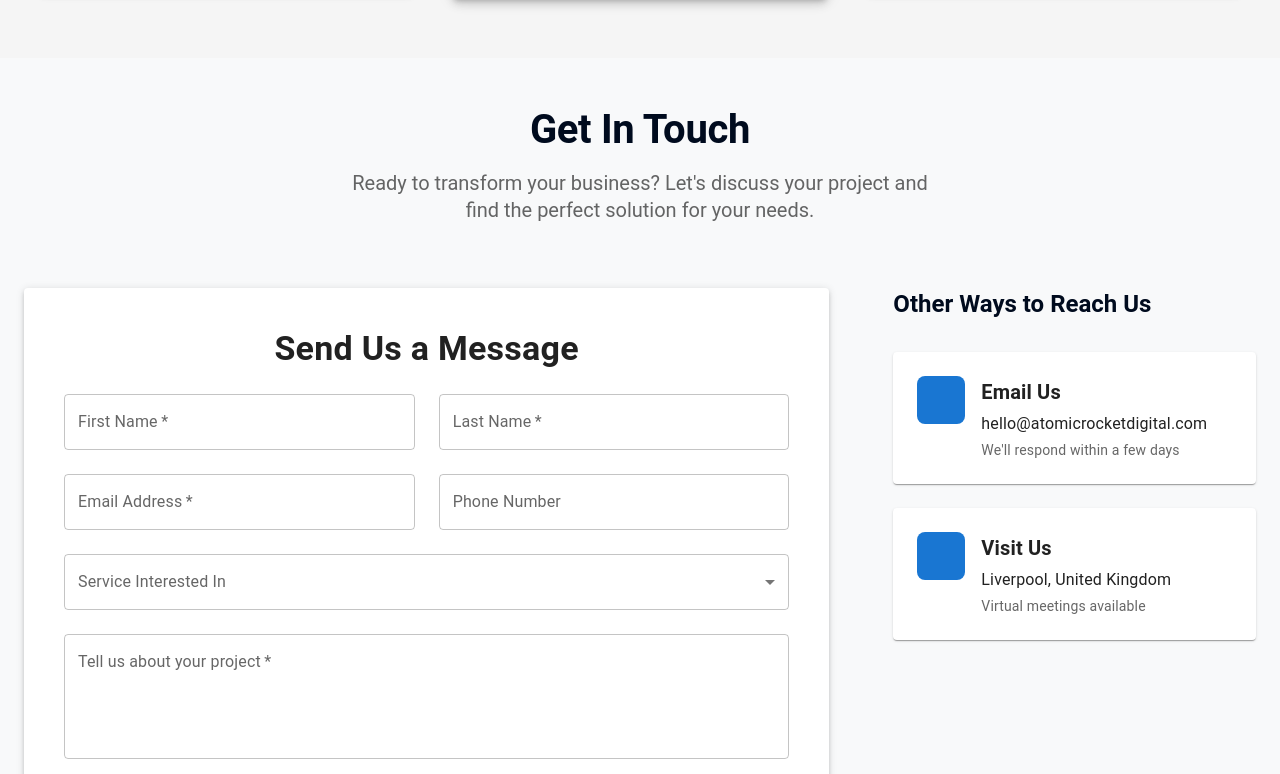
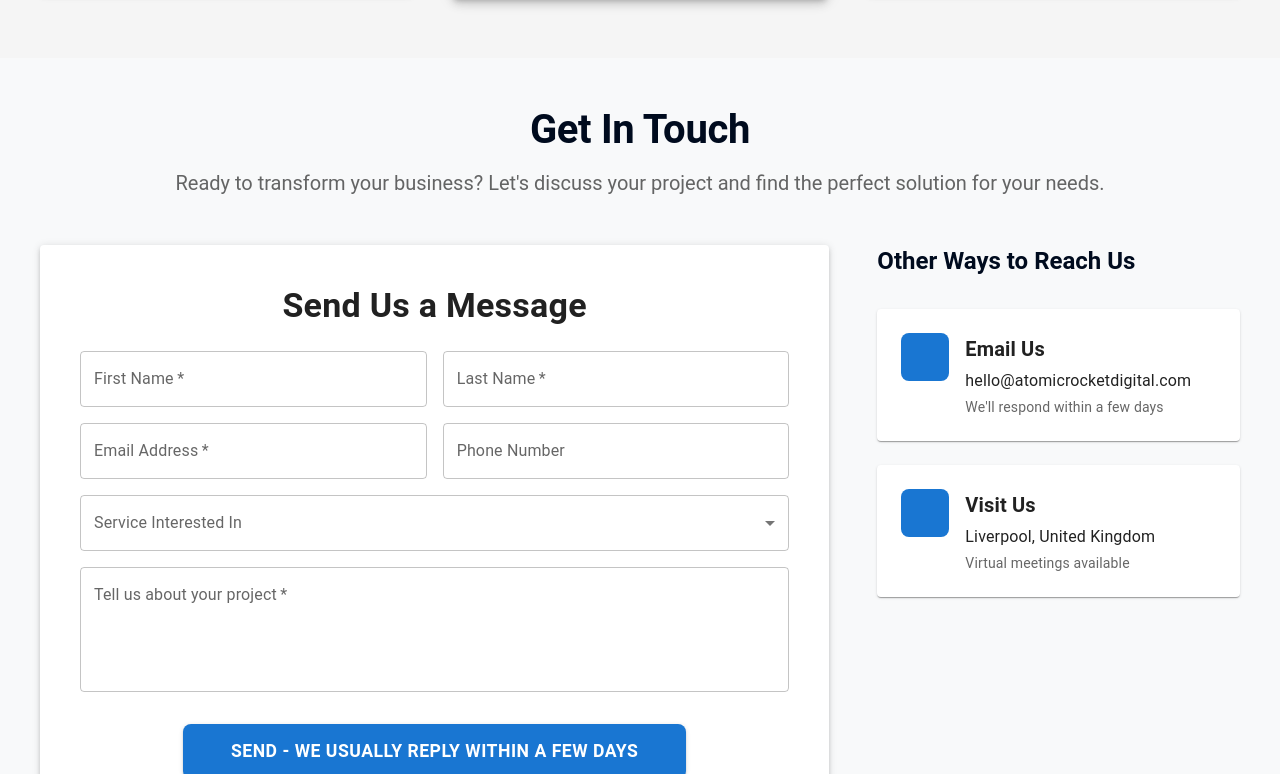
Before and after one commit to adtommo/atomic-rocket-digital, a React (Vite) app: page / in a window 1280 px wide. Shown: the part 3146-3920 px from the top of the page. Built offline with nearby package versions, Linux system fonts and the light colour scheme; some icons are missing.

Commit message:
fix width issues on mobile

```diff
--- a/src/components/AboutPage.tsx
+++ b/src/components/AboutPage.tsx
@@ -96,7 +96,7 @@ function AboutPage() {
                 fontWeight: 400,
                 mb: 4,
                 color: 'rgba(255, 255, 255, 0.9)',
-                maxWidth: 800,
+                maxWidth: '100%',
                 mx: 'auto',
                 lineHeight: 1.6,
                 '@keyframes fadeInUp': {
--- a/src/components/GetInTouchForm.tsx
+++ b/src/components/GetInTouchForm.tsx
@@ -31,19 +31,14 @@ function GetInTouchForm() {
 
   const handleChange = (event: { target: { name: string; value: string } }) => {
     const { name, value } = event.target;
-    setFormData(prev => ({
-      ...prev,
-      [name]: value
-    }));
+    setFormData(prev => ({ ...prev, [name]: value }));
   };
 
   const handleSubmit = (event: { preventDefault: () => void }) => {
     event.preventDefault();
 
-    // Check honeypot
-    if (formData.honey) return; // silently ignore spam
+    if (formData.honey) return; // honeypot check
 
-    // Simple validation
     if (!formData.firstName || !formData.lastName || !formData.email || !formData.message) {
       alert("Please fill in all required fields.");
       return;
@@ -52,7 +47,6 @@ function GetInTouchForm() {
     console.log("Form submitted:", formData);
     setShowSuccess(true);
 
-    // Reset form
     setFormData({
       firstName: '',
       lastName: '',
@@ -67,61 +61,58 @@ function GetInTouchForm() {
   const handleCloseSuccess = () => setShowSuccess(false);
 
   const contactInfo = [
-    {
-      icon: MailIcon,
-      title: 'Email Us',
-      details: 'hello@atomicrocketdigital.com',
-      subtitle: "We'll respond within a few days",
-    },
-    {
-      icon: PlaceIcon,
-      title: 'Visit Us',
-      details: 'Liverpool, United Kingdom',
-      subtitle: 'Virtual meetings available',
-    },
+    { icon: MailIcon, title: 'Email Us', details: 'hello@atomicrocketdigital.com', subtitle: "We'll respond within a few days" },
+    { icon: PlaceIcon, title: 'Visit Us', details: 'Liverpool, United Kingdom', subtitle: 'Virtual meetings available' },
   ];
 
   return (
-    <Box component="section" id="contact" sx={{ py: 6, backgroundColor: '#f8f9fa', color: '#000B1E' }}>
-      <Container maxWidth="xl" sx={{ px: 5, pb: 8 }}>
+    <Box component="section" id="contact" sx={{ py: 6, backgroundColor: '#f8f9fa', color: '#000B1E', overflowX: 'hidden' }}>
+  <Container maxWidth="xl" sx={{ px: { xs: 2, sm: 3, md: 5 }, pb: 8, maxWidth: '100%' }}>
     {/* Header */}
-        <Box sx={{ textAlign: 'center', mb: 8 }}>
-          <Typography variant="h2" component="h2" sx={{ fontWeight: 'bold', mb: 2, fontSize: { xs: '2rem', md: '2.5rem' } }}>
+    <Box sx={{ textAlign: 'center', mb: 6 }}>
+      <Typography variant="h2" sx={{ fontWeight: 'bold', mb: 2, fontSize: { xs: '2rem', md: '2.5rem' }, wordBreak: 'break-word' }}>
         Get In Touch
       </Typography>
-          <Typography variant="h5" sx={{ fontWeight: 'normal', color: 'text.secondary', fontSize: { xs: '1.1rem', md: '1.25rem' }, maxWidth: '600px', mx: 'auto' }}>
+      <Typography variant="h5" sx={{ fontWeight: 'normal', color: 'text.secondary', fontSize: { xs: '1.1rem', md: '1.25rem' }, maxWidth: '100%', mx: 'auto', wordBreak: 'break-word' }}>
         Ready to transform your business? Let's discuss your project and find the perfect solution for your needs.
       </Typography>
     </Box>
 
-        <Grid container spacing={6} justifyContent="center">
+    <Grid container spacing={4} justifyContent="center" sx={{ maxWidth: '100%' }}>
       {/* Contact Form */}
-          <Grid size={{ xs: 12, lg: 8 }}>
-            <Card sx={{ boxShadow: 3 }}>
-              <CardContent sx={{ p: 5 }}>
-                <Typography variant="h4" component="h3" sx={{ fontWeight: 600, mb: 3, textAlign: 'center' }}>
+      <Grid size={{ xs: 12, lg: 8 }} sx={{ maxWidth: '100%' }}>
+        <Card sx={{ boxShadow: 3, maxWidth: '100%', overflowX: 'hidden' }}>
+          <CardContent sx={{ p: { xs: 3, sm: 5 } }}>
+            <Typography variant="h4" sx={{ fontWeight: 600, mb: 3, textAlign: 'center', wordBreak: 'break-word' }}>
               Send Us a Message
             </Typography>
 
             <Box component="form" onSubmit={handleSubmit}>
-                  <Grid container spacing={3}>
-                    {/* Name Fields */}
+              <Grid container spacing={2}>
                 <Grid size={{ xs: 12, sm: 6 }}>
-                      <TextField required fullWidth name="firstName" label="First Name" value={formData.firstName} onChange={handleChange} variant="outlined" />
+                  <TextField
+                    required fullWidth name="firstName" label="First Name"
+                    value={formData.firstName} onChange={handleChange} variant="outlined"
+                  />
                 </Grid>
                 <Grid size={{ xs: 12, sm: 6 }}>
-                      <TextField required fullWidth name="lastName" label="Last Name" value={formData.lastName} onChange={handleChange} variant="outlined" />
-                    </Grid>
-
-                    {/* Contact Fields */}
-                    <Grid size={{ xs: 12, sm: 6 }}>
-                      <TextField required fullWidth name="email" label="Email Address" type="email" value={formData.email} onChange={handleChange} variant="outlined" />
+                  <TextField
+                    required fullWidth name="lastName" label="Last Name"
+                    value={formData.lastName} onChange={handleChange} variant="outlined"
+                  />
                 </Grid>
                 <Grid size={{ xs: 12, sm: 6 }}>
-                      <TextField fullWidth name="phone" label="Phone Number" type="tel" value={formData.phone} onChange={handleChange} variant="outlined" />
+                  <TextField
+                    required fullWidth name="email" label="Email Address" type="email"
+                    value={formData.email} onChange={handleChange} variant="outlined"
+                  />
                 </Grid>
-
-                    {/* Service Selection */}
+                <Grid size={{ xs: 12, sm: 6 }}>
+                  <TextField
+                    fullWidth name="phone" label="Phone Number" type="tel"
+                    value={formData.phone} onChange={handleChange} variant="outlined"
+                  />
+                </Grid>
                 <Grid size={{ xs: 12 }}>
                   <FormControl fullWidth>
                     <InputLabel>Service Interested In</InputLabel>
@@ -134,19 +125,23 @@ function GetInTouchForm() {
                     </Select>
                   </FormControl>
                 </Grid>
-
-                    {/* Message */}
                 <Grid size={{ xs: 12 }}>
-                      <TextField required fullWidth name="message" label="Tell us about your project" multiline rows={4} value={formData.message} onChange={handleChange} variant="outlined" placeholder="Describe your business needs, timeline, and any specific requirements..." />
+                  <TextField
+                    required fullWidth name="message" label="Tell us about your project"
+                    multiline rows={4} value={formData.message} onChange={handleChange} variant="outlined"
+                    placeholder="Describe your business needs, timeline, and any specific requirements..."
+                  />
                 </Grid>
 
-                    {/* Honeypot (hidden) */}
+                {/* Honeypot */}
                 <input type="text" name="honey" value={formData.honey} onChange={handleChange} style={{ display: 'none' }} />
 
-                    {/* Submit Button */}
                 <Grid size={{ xs: 12 }}>
                   <Box sx={{ textAlign: 'center', mt: 2 }}>
-                        <Button type="submit" variant="contained" size="large" sx={{ px: 6, py: 1.5, fontSize: '1.1rem', fontWeight: 600, borderRadius: 2 }}>
+                    <Button
+                      type="submit" variant="contained" size="large"
+                      sx={{ width: { xs: '100%', sm: 'auto' }, px: { xs: 0, sm: 6 }, py: 1.5, fontSize: '1.1rem', fontWeight: 600, borderRadius: 2 }}
+                    >
                       Send - we usually reply within a few days
                     </Button>
                   </Box>
@@ -158,31 +153,25 @@ function GetInTouchForm() {
       </Grid>
 
       {/* Contact Information */}
-          <Grid size={{ xs: 12, lg: 4 }}>
-            <Box sx={{ pl: { lg: 2 } }}>
-              <Typography variant="h5" component="h3" sx={{ fontWeight: 600, mb: 4, textAlign: { xs: 'center', lg: 'left' } }}>
+      <Grid size={{ xs: 12, lg: 4 }} sx={{ maxWidth: '100%' }}>
+        <Box sx={{ pl: { lg: 2 }, maxWidth: '100%' }}>
+          <Typography variant="h5" sx={{ fontWeight: 600, mb: 4, textAlign: { xs: 'center', lg: 'left' }, wordBreak: 'break-word' }}>
             Other Ways to Reach Us
           </Typography>
 
           {contactInfo.map((info, index) => {
             const IconComponent = info.icon;
             return (
-                  <Card key={index} sx={{ mb: 3, boxShadow: 1 }}>
+              <Card key={index} sx={{ mb: 3, boxShadow: 1, maxWidth: '100%' }}>
                 <CardContent sx={{ p: 3 }}>
-                      <Box sx={{ display: 'flex', alignItems: 'flex-start' }}>
+                  <Box sx={{ display: 'flex', alignItems: 'flex-start', maxWidth: '100%' }}>
                     <Box sx={{ width: 48, height: 48, borderRadius: 2, backgroundColor: 'primary.main', color: 'white', display: 'flex', alignItems: 'center', justifyContent: 'center', mr: 2, flexShrink: 0 }}>
                       <IconComponent />
                     </Box>
-                        <Box>
-                          <Typography variant="h6" sx={{ fontWeight: 600, mb: 0.5 }}>
-                            {info.title}
-                          </Typography>
-                          <Typography variant="body1" sx={{ color: 'text.primary', mb: 0.5 }}>
-                            {info.details}
-                          </Typography>
-                          <Typography variant="body2" sx={{ color: 'text.secondary' }}>
-                            {info.subtitle}
-                          </Typography>
+                    <Box sx={{ maxWidth: '100%' }}>
+                      <Typography variant="h6" sx={{ fontWeight: 600, mb: 0.5, wordBreak: 'break-word' }}>{info.title}</Typography>
+                      <Typography variant="body1" sx={{ color: 'text.primary', mb: 0.5, wordBreak: 'break-word' }}>{info.details}</Typography>
+                      <Typography variant="body2" sx={{ color: 'text.secondary', wordBreak: 'break-word' }}>{info.subtitle}</Typography>
                     </Box>
                   </Box>
                 </CardContent>
@@ -193,7 +182,7 @@ function GetInTouchForm() {
       </Grid>
     </Grid>
 
-        {/* Success Message */}
+    {/* Success Snackbar */}
     <Snackbar open={showSuccess} autoHideDuration={6000} onClose={handleCloseSuccess} anchorOrigin={{ vertical: 'bottom', horizontal: 'center' }}>
       <Alert onClose={handleCloseSuccess} severity="success" sx={{ width: '100%' }}>
         Thank you! Your message has been sent successfully. We'll get back to you soon.
@@ -201,6 +190,7 @@ function GetInTouchForm() {
     </Snackbar>
   </Container>
 </Box>
+
   );
 }
 
```
Lines whose indentation alone changed are shown as unchanged.
